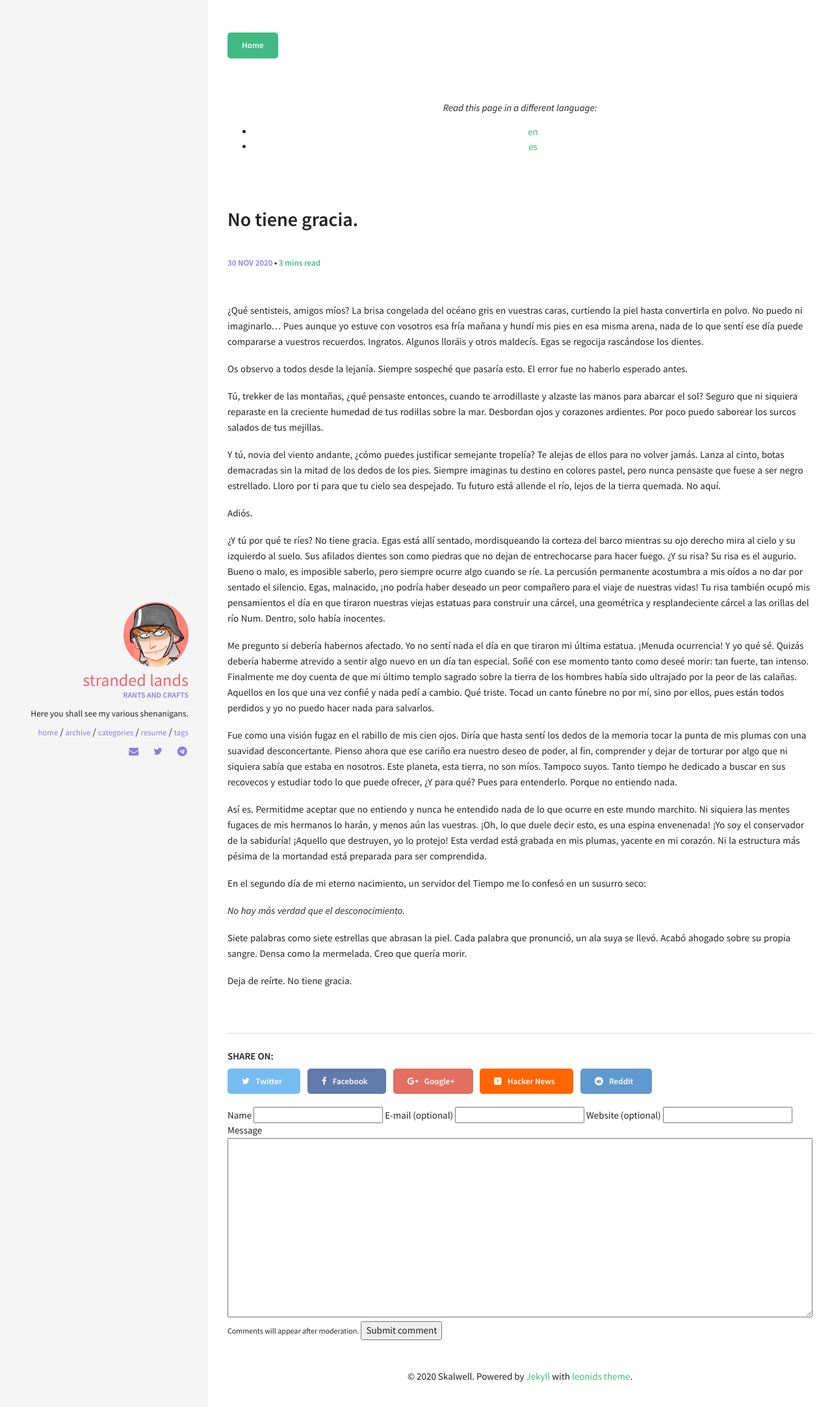
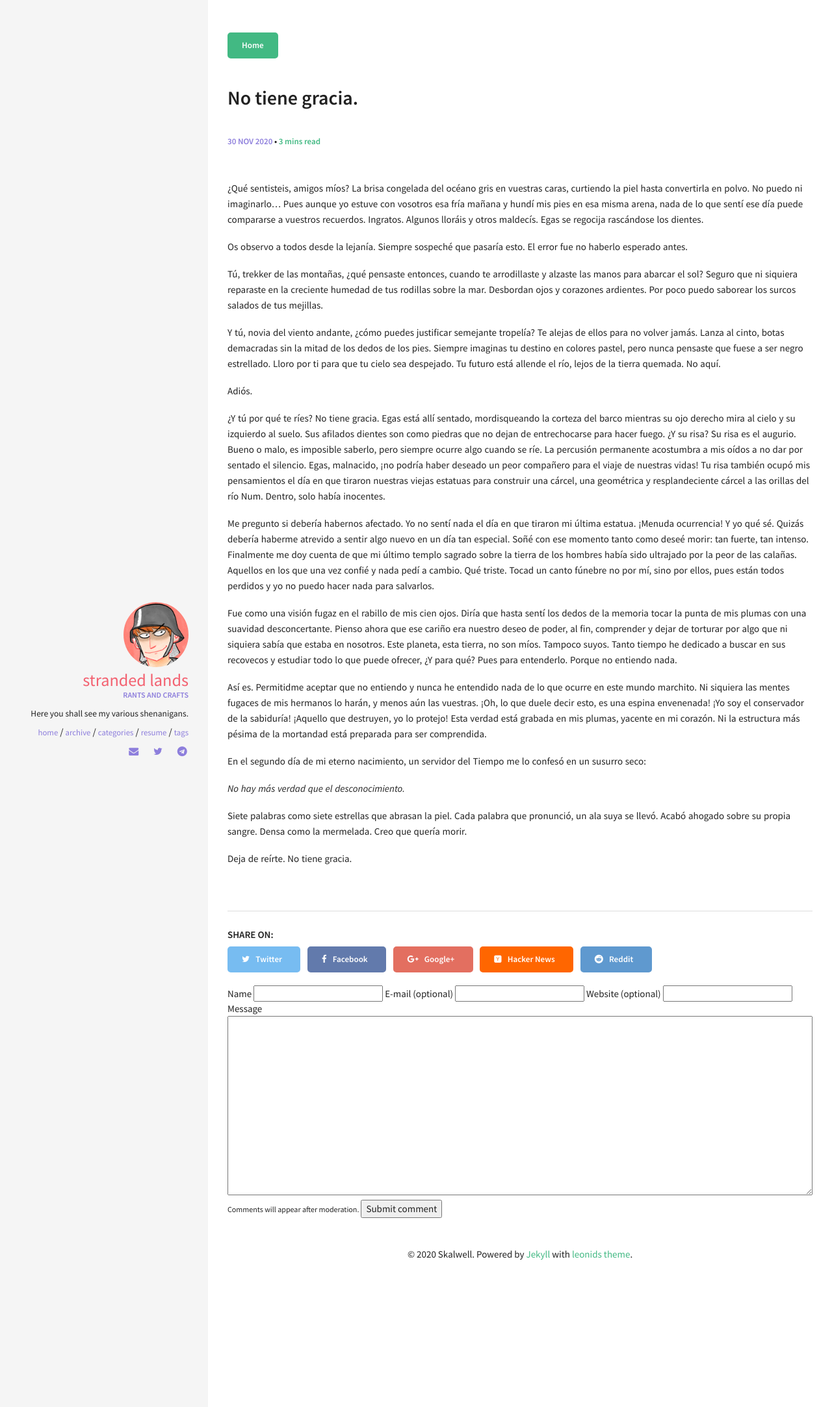
Before and after one commit to skalimoi/skalimoi.github.io, a Jekyll site: the page built from es/_posts/2020-11-30-not-funny.md, in a window 1280 px wide. Shown: the top 2166 px of the page at 65% size. Built offline with Jekyll 4.4.1, drawn with Linux system fonts in a browser that asks for light colours.

```diff
--- a/_layouts/post.html
+++ b/_layouts/post.html
@@ -5,24 +5,6 @@ layout: default
 <a class="btn" href= "{{ site.url }}/" >
   Home
 </a>
-
-{% if page.layout != 'index' %}
-    {% assign posts=site.posts | where:"lang-ref", page.lang-ref | sort: 'lang' %}
-    {% if posts.size == 0 %}
-        {% assign posts=site.pages | where:"lang-ref", page.lang-ref | sort: 'lang' %}
-    {% endif %}
-    {% if posts.size > 1 %}
-    <footer class="lang-options">
-        <em>Read this page in a different language:</em>
-        <ul>
-        {% for post in posts %}
-        <li><a href="{{ site.base-url }}{{ post.url }}" class="{{ post.lang }}" title="View in {{post.lang}}">{{ post.lang }}</a></li>
-        {% endfor %}
-        </ul>
-    </footer>
-    {% endif %}
-{% endif %}
-
 {% if page.image.feature %}
 <div class="post-image-feature">
   <img class="feature-image" src=
--- a/_layouts/post_listing.html
+++ b/_layouts/post_listing.html
@@ -3,6 +3,7 @@ layout: default
 ---
 
 {% for post in site.posts %}
+{% unless post.categories contains "Español"%}
 <section class="post">
   <header class="post-header">
     <p class="post-meta">
```
Also changed, not shown: es/_posts/2020-11-30-not-funny.md (+2 -2 lines).
